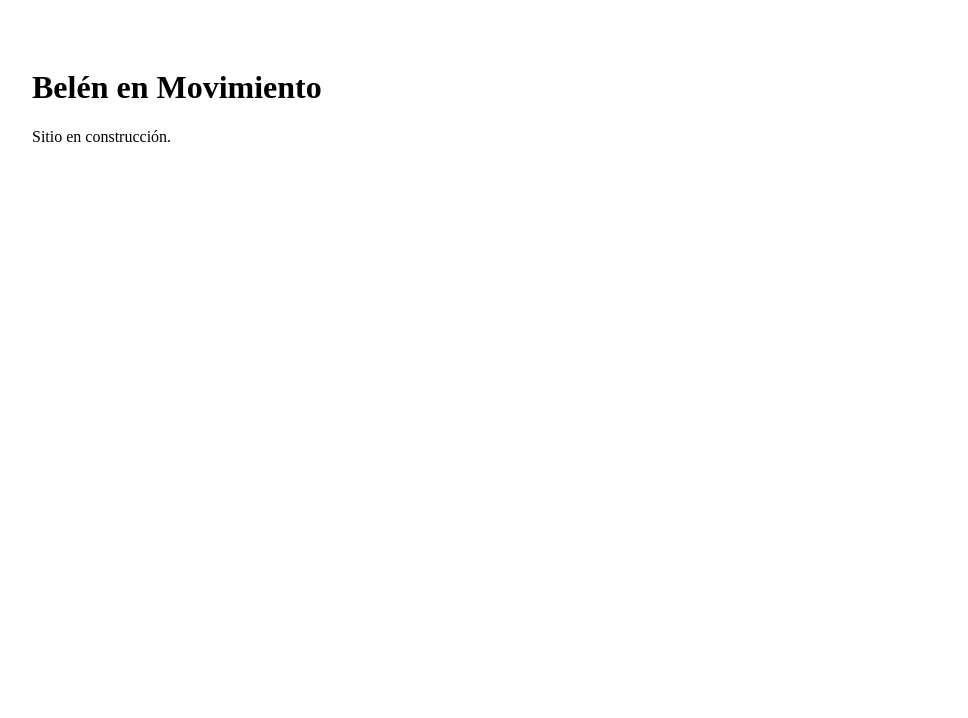
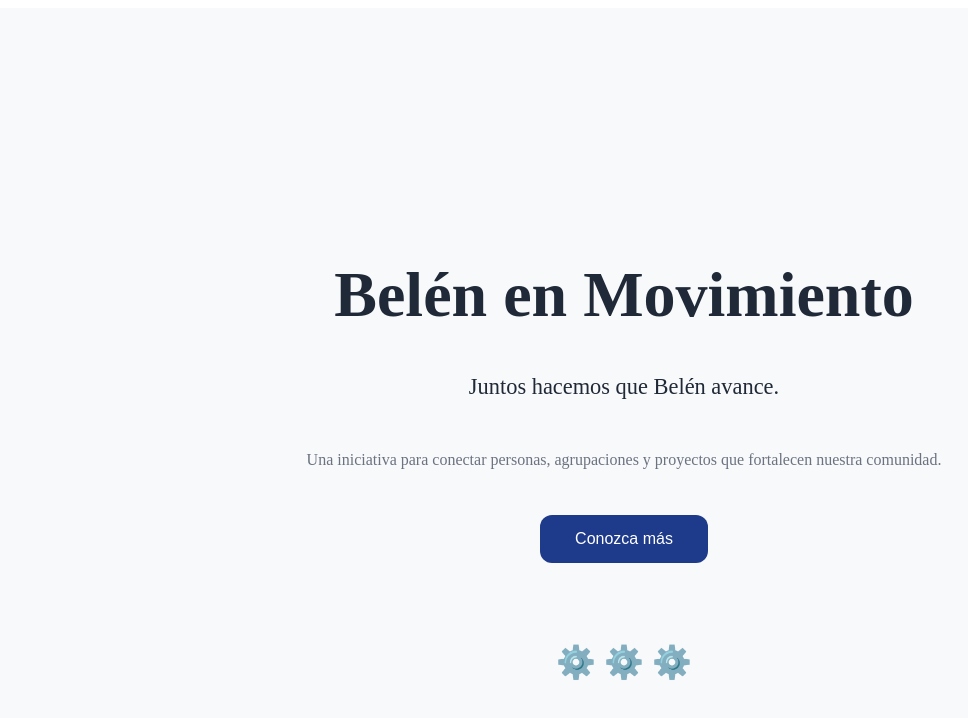
Before and after one commit to elvingr1414/belen-en-movimiento, a Next.js app: page / in a window 1280 px wide. Shown: the top 718 px of the page, without its empty margins (16-984 px from the left). Built offline with nearby package versions, Linux system fonts and the light colour scheme.

Commit message:
Update page.tsx

```diff
--- a/app/page.tsx
+++ b/app/page.tsx
@@ -1,8 +1,78 @@
 export default function Home() {
+
   return (
-    <main style={{ padding: "40px" }}>
-      <h1>Belén en Movimiento</h1>
-      <p>Sitio en construcción.</p>
+
+    <main
+
+      style={{
+
+        minHeight: "100vh",
+
+        display: "flex",
+
+        flexDirection: "column",
+
+        justifyContent: "center",
+
+        alignItems: "center",
+
+        background: "#f8f9fa",
+        color: "#1f2937",
+        textAlign: "center",
+        padding: "40px",
+      }}
+    >
+      <h1
+        style={{
+          fontSize: "4rem",
+          marginBottom: "20px",
+        }}
+      >
+        Belén en Movimiento
+      </h1>
+      <p
+        style={{
+          fontSize: "1.4rem",
+          maxWidth: "700px",
+          marginBottom: "30px",
+        }}
+      >
+        Juntos hacemos que Belén avance.
+      </p>
+      <p
+        style={{
+          maxWidth: "800px",
+          color: "#6b7280",
+          lineHeight: "1.8",
+          marginBottom: "40px",
+        }}
+      >
+        Una iniciativa para conectar personas, agrupaciones y proyectos
+        que fortalecen nuestra comunidad.
+      </p>
+      <button
+        style={{
+          padding: "15px 35px",
+          borderRadius: "12px",
+          border: "none",
+          background: "#1e3a8a",
+          color: "white",
+          fontSize: "1rem",
+          cursor: "pointer",
+        }}
+      >
+        Conozca más
+      </button>
+      <div
+        style={{
+          marginTop: "80px",
+          fontSize: "2rem",
+        }}
+      >
+        ⚙️ ⚙️ ⚙️
+      </div>
     </main>
+
   );
+
 }
```
